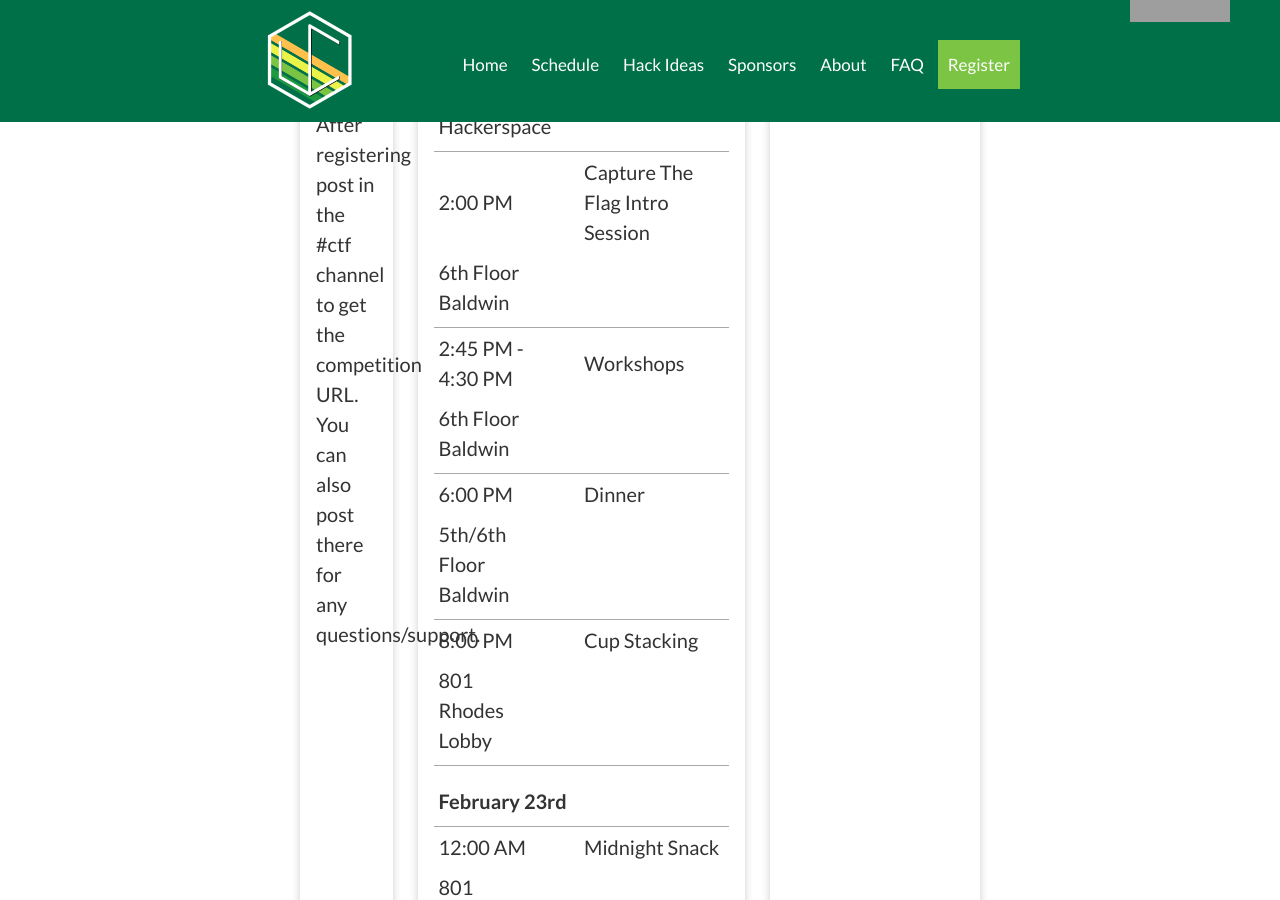
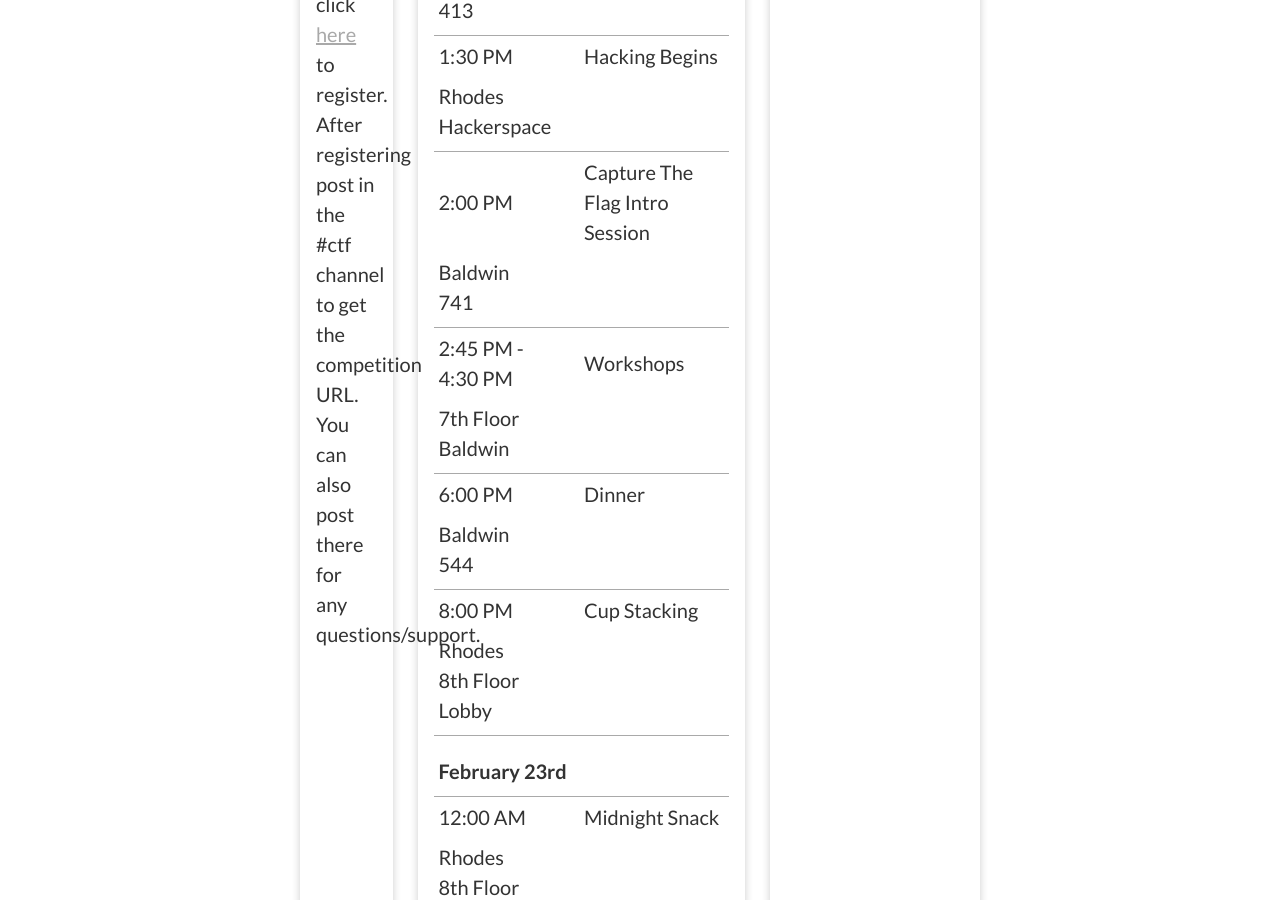
Before and after one commit to RevolutionUC/revolutionuc-frontend, a Jekyll site: the page built from index_.html, in a window 1280 px wide and 900 px high, scrolled down 1307 px. Built offline with Jekyll 4.4.1, drawn with Linux system fonts in a browser that asks for light colours; comment, search, counter and statistics services are not loaded; some of the changed text lies outside the part shown; grey boxes are pictures that could not be loaded.

Commit message:
Update schedule.yml

```diff
--- a/_data/schedule.yml
+++ b/_data/schedule.yml
@@ -18,7 +18,7 @@
 
 - time: 1:00 PM
   event: Team Formation
-  location: 6th Floor Baldwin
+  location: Zimmer 413
 
 - time: 1:30 PM
   event: Hacking Begins
@@ -26,37 +26,37 @@
 
 - time: 2:00 PM
   event: Capture The Flag Intro Session
-  location: 6th Floor Baldwin
+  location: Baldwin 741
 
 - time: 2:45 PM - 4:30 PM
   event: Workshops
-  location: 6th Floor Baldwin
+  location: 7th Floor Baldwin
 
 - time: 6:00 PM
   event: Dinner
-  location: 5th/6th Floor Baldwin
+  location: Baldwin 544
 
 - time: 8:00 PM
   event: Cup Stacking
-  location: 801 Rhodes Lobby
+  location: Rhodes 8th Floor Lobby
 
 - date: February 23rd
 
 - time: 12:00 AM
   event: Midnight Snack
-  location: 801 Rhodes Lobby
+  location: Rhodes 8th Floor Lobby
 
-- time: 1:00 AM
+- time: 6:00 AM
   event: Lightning Talks
-  location: 5th/6th Floor Baldwin
+  location: Baldwin 544
 
 - time: 8:00 AM
   event: Breakfast
-  location: 801 Rhodes Lobby
+  location: Rhodes 8th Floor Lobby
 
 - time: 12:00 PM
   event: Lunch
-  location: 5th/6th Floor Baldwin
+  location: Baldwin 544
 
 - time: 1:30 PM
   event: Hacking Ends
@@ -66,14 +66,14 @@
   event: Judging Begins
   location: Rhodes Hackerspace
 
-- time: 3:00 PM
+- time: 2:30 PM
   event: Final Demos
   location: Zimmer Auditorium
 
-- time: 3:30 PM
+- time: 3:15 PM
   event: Awards/Closing Ceremony
   location: Zimmer Auditorium
 
-- time: 4:30 PM
+- time: 4:00 PM
   event: Event Ends
   location: Zimmer Auditorium
```
